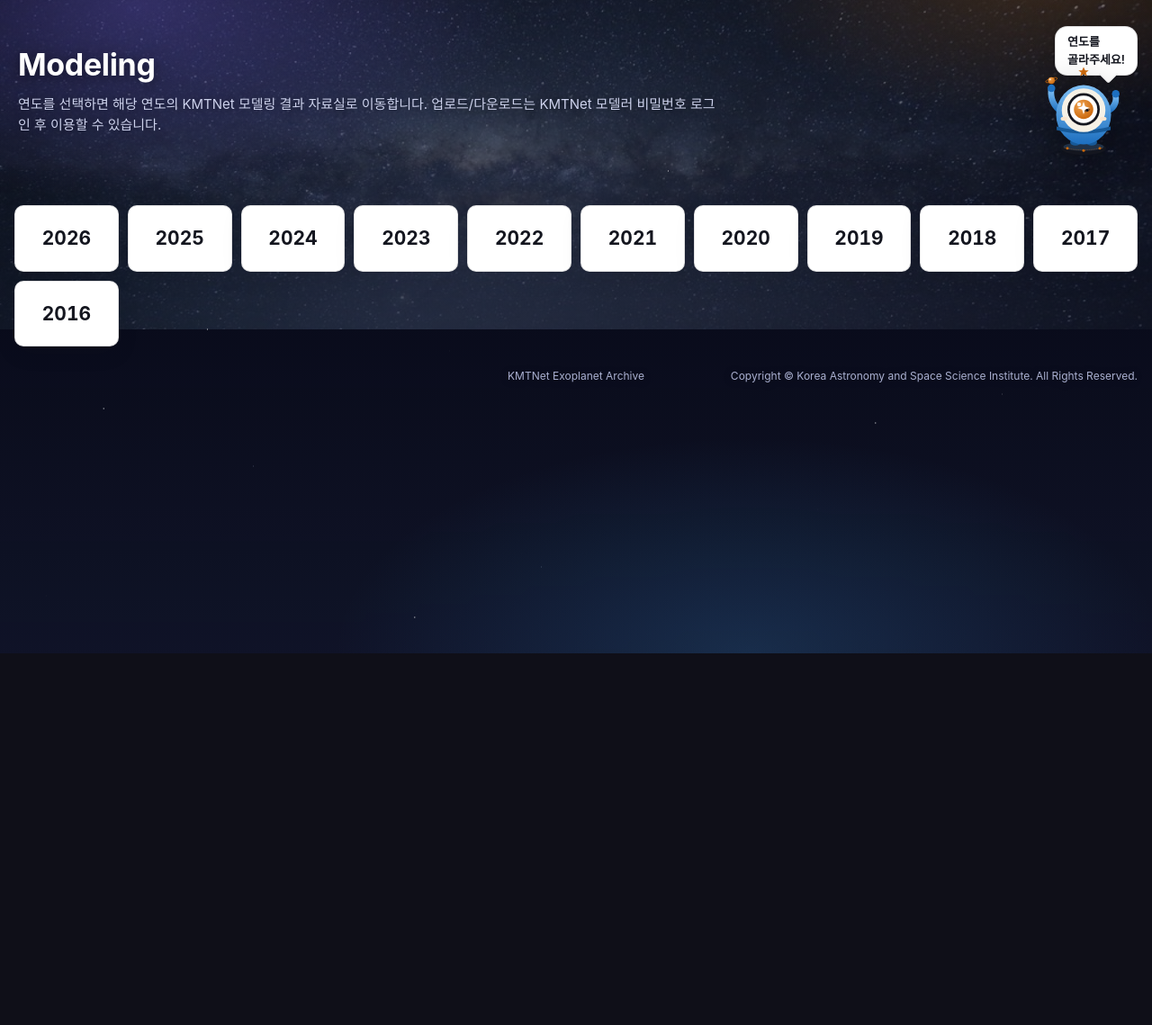
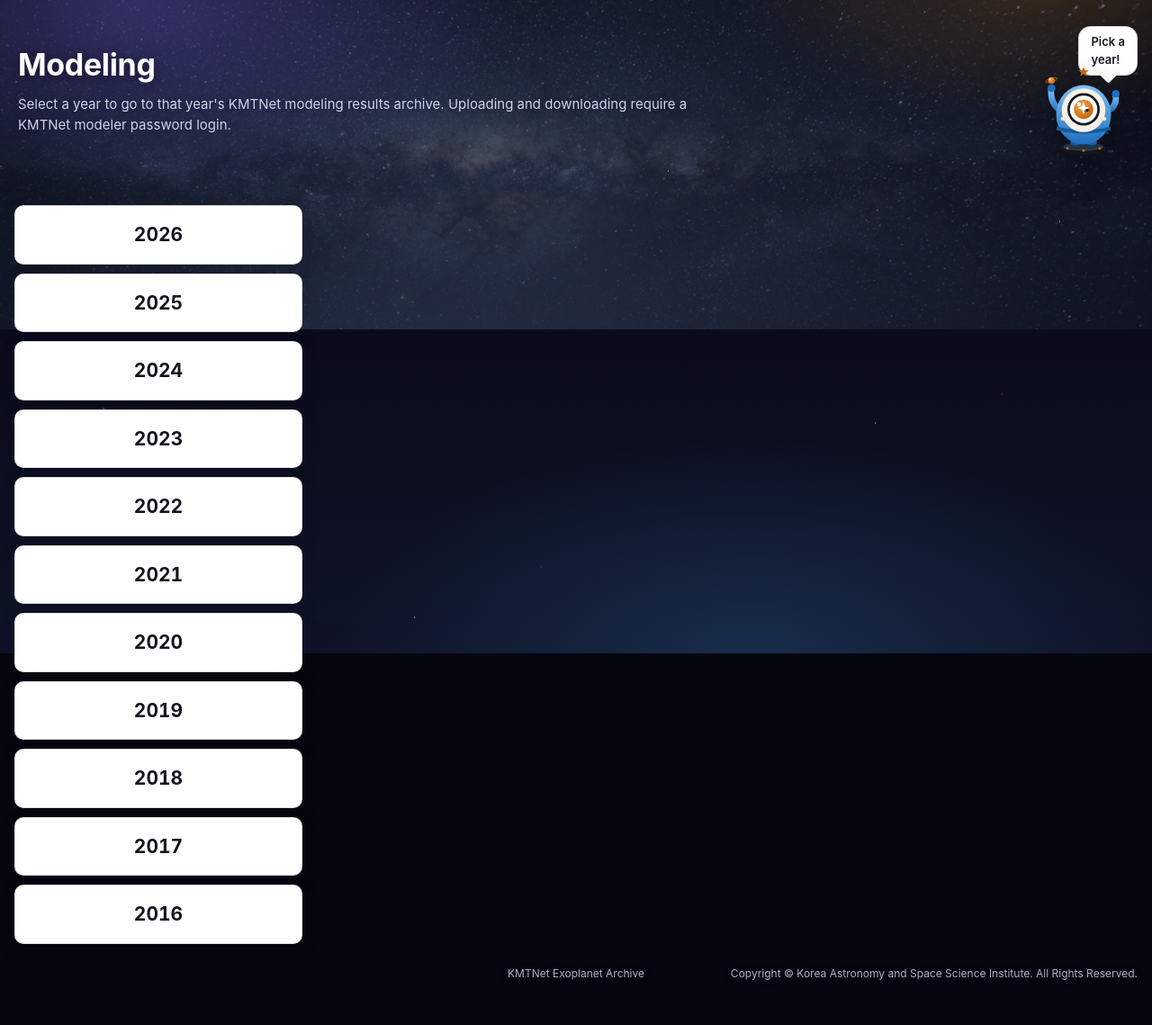
Before and after one commit to bulk17/ExoKMTNet, a PHP site: page /modeling.html in a window 1280 px wide. Shown: the part 74-1213 px from the top of the page at 90% size. Before the commit the page ends 800 px from the top, so only its background shows below. Run offline with PHP 8.4, Linux system fonts and the light colour scheme.

Commit message:
Stack the Modeling year list vertically, switch copy to English
Year cards were wrapping into a horizontal grid; now they're a single
column. Also translates the page's Korean copy (intro paragraph,
mascot speech bubble) to English to match the rest of the site.

Co-Authored-By: Claude Sonnet 5 <noreply@anthropic.com>
Claude-Session: https://claude.ai/code/session_01RAVsNxWpCwsfMrRuYxU2jC

```diff
--- a/assets/css/style.css
+++ b/assets/css/style.css
@@ -912,16 +912,17 @@ table.data td.col-err {
 
 /* ---------- Modeling page ---------- */
 .year-list-grid {
-  display: grid;
-  grid-template-columns: repeat(auto-fill, minmax(110px, 1fr));
+  display: flex;
+  flex-direction: column;
   gap: 10px;
   margin-top: 24px;
+  max-width: 320px;
 }
 
 .year-card {
   display: block;
   text-align: center;
-  padding: 20px 10px;
+  padding: 16px 10px;
   background: var(--bg-elev);
   border: 1px solid var(--border);
   border-radius: var(--radius);
--- a/modeling.html
+++ b/modeling.html
@@ -38,12 +38,12 @@
       <div class="hero-copy">
         <h1>Modeling</h1>
         <p>
-          연도를 선택하면 해당 연도의 KMTNet 모델링 결과 자료실로 이동합니다.
-          업로드/다운로드는 KMTNet 모델러 비밀번호 로그인 후 이용할 수 있습니다.
+          Select a year to go to that year's KMTNet modeling results archive.
+          Uploading and downloading require a KMTNet modeler password login.
         </p>
       </div>
       <div class="hero-mascot-wrap">
-        <div class="mascot-bubble">연도를<br />골라주세요!</div>
+        <div class="mascot-bubble">Pick a<br />year!</div>
         <img src="assets/images/kensy-mascot.svg" alt="Kensy, the KMTNet mascot" class="hero-mascot" />
       </div>
     </div>
```
